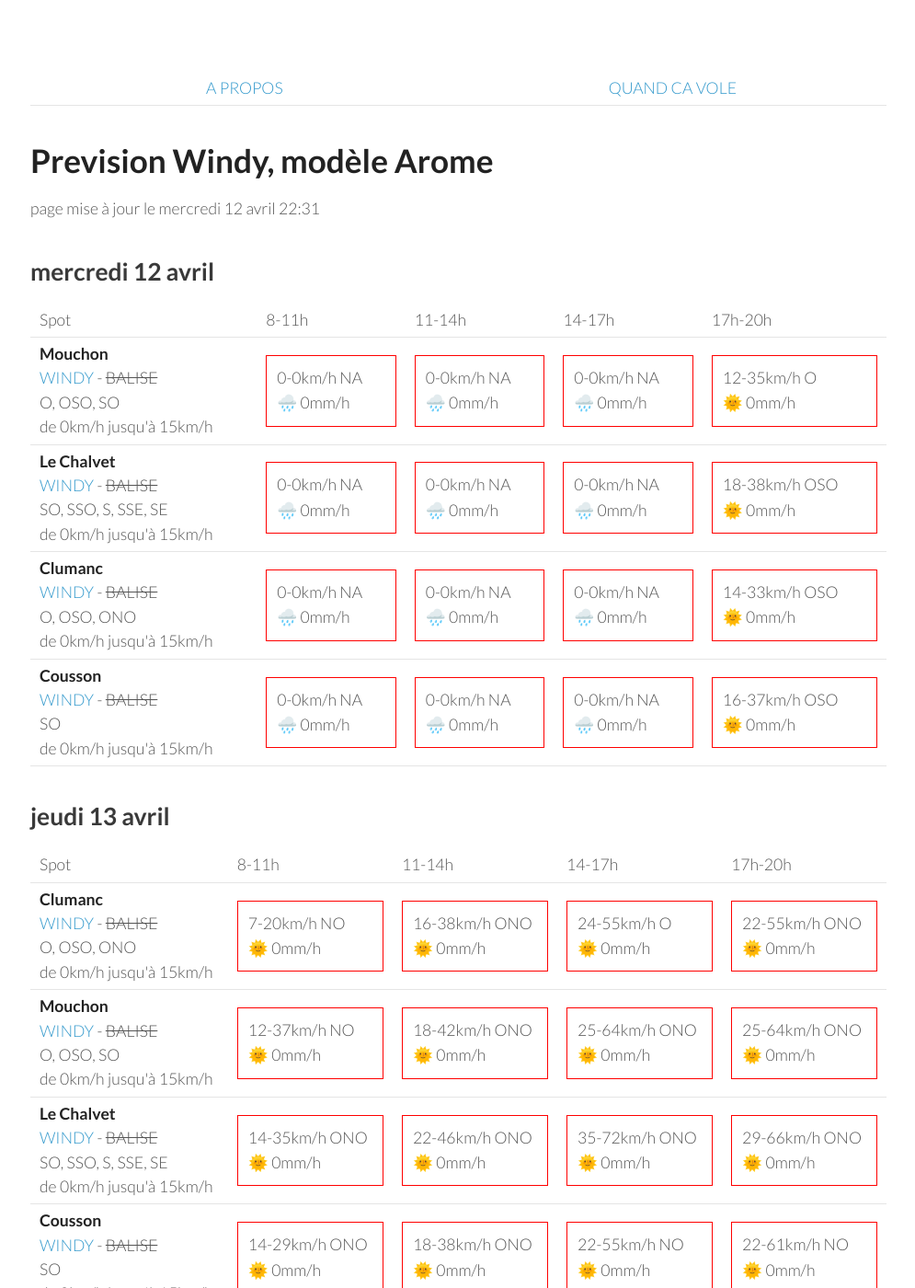
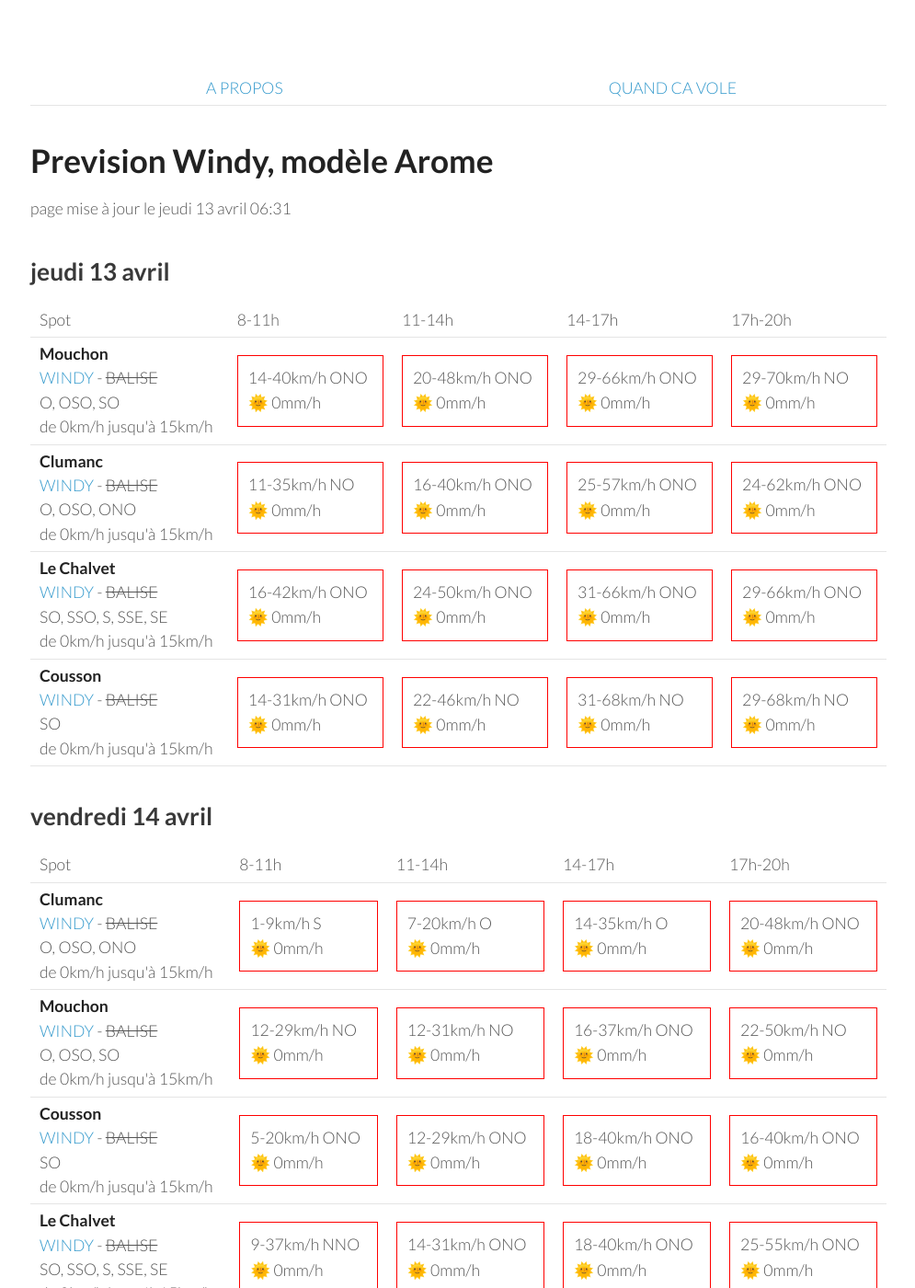
Before and after one commit to parapente-dans-le-nord/parapente-dans-le-nord.github.io, a Jekyll site: the page built from serre_poncon.markdown, in a window 1280 px wide and 1400 px high. Shown: the whole window at 92% size, without its empty margins (25-1020 px from the left). Built offline with Jekyll 4.4.1, drawn with Linux system fonts in a browser that asks for light colours; some of the changed text lies outside the part shown.

Commit message:
update index.markdown

```diff
--- a/serre_poncon.markdown
+++ b/serre_poncon.markdown
@@ -7,9 +7,9 @@ title:  "Tous les spots"
 {: .links}
 
 # Prevision Windy, modèle Arome
-page mise à jour le mercredi 12 avril 22:31
+page mise à jour le jeudi 13 avril 06:31
 
-## mercredi 12 avril
+## jeudi 13 avril
 
 {::nomarkdown}
 <table>
@@ -24,81 +24,29 @@ page mise à jour le mercredi 12 avril 22:31
 <tr>
         <td><strong>Mouchon</strong><br><a href="https://windy.com/43.992/6.424?43.878,6.425,10,m:eSuaglR">WINDY</a> - <span class="no-balise"> BALISE </span><br> <span class="vent-favorable">O, OSO, SO</span><br><span class="force-vent">de 0km/h jusqu'à 15km/h</span> </td>
 
-            <td><div class="not-flyable"><p>0-0km/h NA</p><p>🌧️ 0mm/h</p></div></td>
-            <td><div class="not-flyable"><p>0-0km/h NA</p><p>🌧️ 0mm/h</p></div></td>
-            <td><div class="not-flyable"><p>0-0km/h NA</p><p>🌧️ 0mm/h</p></div></td>
-            <td><div class="not-flyable"><p>12-35km/h O</p><p>🌞 0mm/h</p></div></td>
+            <td><div class="not-flyable"><p>14-40km/h ONO</p><p>🌞 0mm/h</p></div></td>
+            <td><div class="not-flyable"><p>20-48km/h ONO</p><p>🌞 0mm/h</p></div></td>
+            <td><div class="not-flyable"><p>29-66km/h ONO</p><p>🌞 0mm/h</p></div></td>
+            <td><div class="not-flyable"><p>29-70km/h NO</p><p>🌞 0mm/h</p></div></td>
 
-    </tr>
-<tr>
-        <td><strong>Le Chalvet</strong><br><a href="https://windy.com/43.979/6.480?43.866,6.480,10,m:eSsaglX">WINDY</a> - <span class="no-balise"> BALISE </span><br> <span class="vent-favorable">SO, SSO, S, SSE, SE</span><br><span class="force-vent">de 0km/h jusqu'à 15km/h</span> </td>
-
-            <td><div class="not-flyable"><p>0-0km/h NA</p><p>🌧️ 0mm/h</p></div></td>
-            <td><div class="not-flyable"><p>0-0km/h NA</p><p>🌧️ 0mm/h</p></div></td>
-            <td><div class="not-flyable"><p>0-0km/h NA</p><p>🌧️ 0mm/h</p></div></td>
-            <td><div class="not-flyable"><p>18-38km/h OSO</p><p>🌞 0mm/h</p></div></td>
 
     </tr>
 <tr>
         <td><strong>Clumanc</strong><br><a href="https://windy.com/44.027/6.402?43.914,6.403,10,m:eSxaglP">WINDY</a> - <span class="no-balise"> BALISE </span><br> <span class="vent-favorable">O, OSO, ONO</span><br><span class="force-vent">de 0km/h jusqu'à 15km/h</span> </td>
 
-            <td><div class="not-flyable"><p>0-0km/h NA</p><p>🌧️ 0mm/h</p></div></td>
-            <td><div class="not-flyable"><p>0-0km/h NA</p><p>🌧️ 0mm/h</p></div></td>
-            <td><div class="not-flyable"><p>0-0km/h NA</p><p>🌧️ 0mm/h</p></div></td>
-            <td><div class="not-flyable"><p>14-33km/h OSO</p><p>🌞 0mm/h</p></div></td>
-
-    </tr>
-<tr>
-        <td><strong>Cousson</strong><br><a href="https://windy.com/44.054/6.240?43.940,6.241,10,m:eSAaglz">WINDY</a> - <span class="no-balise"> BALISE </span><br> <span class="vent-favorable">SO</span><br><span class="force-vent">de 0km/h jusqu'à 15km/h</span> </td>
-
-            <td><div class="not-flyable"><p>0-0km/h NA</p><p>🌧️ 0mm/h</p></div></td>
-            <td><div class="not-flyable"><p>0-0km/h NA</p><p>🌧️ 0mm/h</p></div></td>
-            <td><div class="not-flyable"><p>0-0km/h NA</p><p>🌧️ 0mm/h</p></div></td>
-            <td><div class="not-flyable"><p>16-37km/h OSO</p><p>🌞 0mm/h</p></div></td>
-
-    </tr>
-
-</tbody>
-</table>
-{:/}
-## jeudi 13 avril
-
-{::nomarkdown}
-<table>
-  <tbody>
-    <tr>
-      <td>Spot</td>
-      <td>8-11h</td>
-      <td>11-14h</td>
-      <td>14-17h</td>
-      <td>17h-20h</td>
-    </tr>
-<tr>
-        <td><strong>Clumanc</strong><br><a href="https://windy.com/44.027/6.402?43.914,6.403,10,m:eSxaglP">WINDY</a> - <span class="no-balise"> BALISE </span><br> <span class="vent-favorable">O, OSO, ONO</span><br><span class="force-vent">de 0km/h jusqu'à 15km/h</span> </td>
-
-            <td><div class="not-flyable"><p>7-20km/h NO</p><p>🌞 0mm/h</p></div></td>
-            <td><div class="not-flyable"><p>16-38km/h ONO</p><p>🌞 0mm/h</p></div></td>
-            <td><div class="not-flyable"><p>24-55km/h O</p><p>🌞 0mm/h</p></div></td>
-            <td><div class="not-flyable"><p>22-55km/h ONO</p><p>🌞 0mm/h</p></div></td>
-
-
-    </tr>
-<tr>
-        <td><strong>Mouchon</strong><br><a href="https://windy.com/43.992/6.424?43.878,6.425,10,m:eSuaglR">WINDY</a> - <span class="no-balise"> BALISE </span><br> <span class="vent-favorable">O, OSO, SO</span><br><span class="force-vent">de 0km/h jusqu'à 15km/h</span> </td>
-
-            <td><div class="not-flyable"><p>12-37km/h NO</p><p>🌞 0mm/h</p></div></td>
-            <td><div class="not-flyable"><p>18-42km/h ONO</p><p>🌞 0mm/h</p></div></td>
-            <td><div class="not-flyable"><p>25-64km/h ONO</p><p>🌞 0mm/h</p></div></td>
-            <td><div class="not-flyable"><p>25-64km/h ONO</p><p>🌞 0mm/h</p></div></td>
+            <td><div class="not-flyable"><p>11-35km/h NO</p><p>🌞 0mm/h</p></div></td>
+            <td><div class="not-flyable"><p>16-40km/h ONO</p><p>🌞 0mm/h</p></div></td>
+            <td><div class="not-flyable"><p>25-57km/h ONO</p><p>🌞 0mm/h</p></div></td>
+            <td><div class="not-flyable"><p>24-62km/h ONO</p><p>🌞 0mm/h</p></div></td>
 
 
     </tr>
 <tr>
         <td><strong>Le Chalvet</strong><br><a href="https://windy.com/43.979/6.480?43.866,6.480,10,m:eSsaglX">WINDY</a> - <span class="no-balise"> BALISE </span><br> <span class="vent-favorable">SO, SSO, S, SSE, SE</span><br><span class="force-vent">de 0km/h jusqu'à 15km/h</span> </td>
 
-            <td><div class="not-flyable"><p>14-35km/h ONO</p><p>🌞 0mm/h</p></div></td>
-            <td><div class="not-flyable"><p>22-46km/h ONO</p><p>🌞 0mm/h</p></div></td>
-            <td><div class="not-flyable"><p>35-72km/h ONO</p><p>🌞 0mm/h</p></div></td>
+            <td><div class="not-flyable"><p>16-42km/h ONO</p><p>🌞 0mm/h</p></div></td>
+            <td><div class="not-flyable"><p>24-50km/h ONO</p><p>🌞 0mm/h</p></div></td>
+            <td><div class="not-flyable"><p>31-66km/h ONO</p><p>🌞 0mm/h</p></div></td>
             <td><div class="not-flyable"><p>29-66km/h ONO</p><p>🌞 0mm/h</p></div></td>
 
 
@@ -106,10 +54,10 @@ page mise à jour le mercredi 12 avril 22:31
 <tr>
         <td><strong>Cousson</strong><br><a href="https://windy.com/44.054/6.240?43.940,6.241,10,m:eSAaglz">WINDY</a> - <span class="no-balise"> BALISE </span><br> <span class="vent-favorable">SO</span><br><span class="force-vent">de 0km/h jusqu'à 15km/h</span> </td>
 
-            <td><div class="not-flyable"><p>14-29km/h ONO</p><p>🌞 0mm/h</p></div></td>
-            <td><div class="not-flyable"><p>18-38km/h ONO</p><p>🌞 0mm/h</p></div></td>
-            <td><div class="not-flyable"><p>22-55km/h NO</p><p>🌞 0mm/h</p></div></td>
-            <td><div class="not-flyable"><p>22-61km/h NO</p><p>🌞 0mm/h</p></div></td>
+            <td><div class="not-flyable"><p>14-31km/h ONO</p><p>🌞 0mm/h</p></div></td>
+            <td><div class="not-flyable"><p>22-46km/h NO</p><p>🌞 0mm/h</p></div></td>
+            <td><div class="not-flyable"><p>31-68km/h NO</p><p>🌞 0mm/h</p></div></td>
+            <td><div class="not-flyable"><p>29-68km/h NO</p><p>🌞 0mm/h</p></div></td>
 
 
     </tr>
@@ -132,40 +80,40 @@ page mise à jour le mercredi 12 avril 22:31
 <tr>
         <td><strong>Clumanc</strong><br><a href="https://windy.com/44.027/6.402?43.914,6.403,10,m:eSxaglP">WINDY</a> - <span class="no-balise"> BALISE </span><br> <span class="vent-favorable">O, OSO, ONO</span><br><span class="force-vent">de 0km/h jusqu'à 15km/h</span> </td>
 
-            <td><div class="not-flyable"><p>3-24km/h OSO</p><p>🌞 0mm/h</p></div></td>
-            <td><div class="not-flyable"><p>12-38km/h NO</p><p>🌞 0mm/h</p></div></td>
-            <td><div class="not-flyable"><p>18-50km/h ONO</p><p>🌞 0mm/h</p></div></td>
-            <td><div class="not-flyable"><p>20-55km/h ONO</p><p>🌞 0mm/h</p></div></td>
+            <td><div class="not-flyable"><p>1-9km/h S</p><p>🌞 0mm/h</p></div></td>
+            <td><div class="not-flyable"><p>7-20km/h O</p><p>🌞 0mm/h</p></div></td>
+            <td><div class="not-flyable"><p>14-35km/h O</p><p>🌞 0mm/h</p></div></td>
+            <td><div class="not-flyable"><p>20-48km/h ONO</p><p>🌞 0mm/h</p></div></td>
 
 
     </tr>
 <tr>
         <td><strong>Mouchon</strong><br><a href="https://windy.com/43.992/6.424?43.878,6.425,10,m:eSuaglR">WINDY</a> - <span class="no-balise"> BALISE </span><br> <span class="vent-favorable">O, OSO, SO</span><br><span class="force-vent">de 0km/h jusqu'à 15km/h</span> </td>
 
-            <td><div class="not-flyable"><p>11-29km/h NO</p><p>🌞 0mm/h</p></div></td>
-            <td><div class="not-flyable"><p>14-40km/h NO</p><p>🌞 0mm/h</p></div></td>
-            <td><div class="not-flyable"><p>18-50km/h ONO</p><p>🌞 0mm/h</p></div></td>
-            <td><div class="not-flyable"><p>20-55km/h ONO</p><p>🌞 0mm/h</p></div></td>
+            <td><div class="not-flyable"><p>12-29km/h NO</p><p>🌞 0mm/h</p></div></td>
+            <td><div class="not-flyable"><p>12-31km/h NO</p><p>🌞 0mm/h</p></div></td>
+            <td><div class="not-flyable"><p>16-37km/h ONO</p><p>🌞 0mm/h</p></div></td>
+            <td><div class="not-flyable"><p>22-50km/h NO</p><p>🌞 0mm/h</p></div></td>
 
 
     </tr>
 <tr>
         <td><strong>Cousson</strong><br><a href="https://windy.com/44.054/6.240?43.940,6.241,10,m:eSAaglz">WINDY</a> - <span class="no-balise"> BALISE </span><br> <span class="vent-favorable">SO</span><br><span class="force-vent">de 0km/h jusqu'à 15km/h</span> </td>
 
-            <td><div class="not-flyable"><p>7-20km/h ONO</p><p>🌞 0mm/h</p></div></td>
-            <td><div class="not-flyable"><p>12-35km/h NO</p><p>🌞 0mm/h</p></div></td>
-            <td><div class="not-flyable"><p>16-42km/h ONO</p><p>🌞 0mm/h</p></div></td>
-            <td><div class="not-flyable"><p>18-46km/h ONO</p><p>🌞 0mm/h</p></div></td>
+            <td><div class="not-flyable"><p>5-20km/h ONO</p><p>🌞 0mm/h</p></div></td>
+            <td><div class="not-flyable"><p>12-29km/h ONO</p><p>🌞 0mm/h</p></div></td>
+            <td><div class="not-flyable"><p>18-40km/h ONO</p><p>🌞 0mm/h</p></div></td>
+            <td><div class="not-flyable"><p>16-40km/h ONO</p><p>🌞 0mm/h</p></div></td>
 
 
     </tr>
 <tr>
         <td><strong>Le Chalvet</strong><br><a href="https://windy.com/43.979/6.480?43.866,6.480,10,m:eSsaglX">WINDY</a> - <span class="no-balise"> BALISE </span><br> <span class="vent-favorable">SO, SSO, S, SSE, SE</span><br><span class="force-vent">de 0km/h jusqu'à 15km/h</span> </td>
 
-            <td><div class="not-flyable"><p>14-35km/h NNO</p><p>🌞 0mm/h</p></div></td>
-            <td><div class="not-flyable"><p>14-42km/h NO</p><p>🌞 0mm/h</p></div></td>
-            <td><div class="not-flyable"><p>18-48km/h ONO</p><p>🌞 0mm/h</p></div></td>
-            <td><div class="not-flyable"><p>20-57km/h ONO</p><p>🌞 0mm/h</p></div></td>
+            <td><div class="not-flyable"><p>9-37km/h NNO</p><p>🌞 0mm/h</p></div></td>
+            <td><div class="not-flyable"><p>14-31km/h ONO</p><p>🌞 0mm/h</p></div></td>
+            <td><div class="not-flyable"><p>18-40km/h ONO</p><p>🌞 0mm/h</p></div></td>
+            <td><div class="not-flyable"><p>25-55km/h ONO</p><p>🌞 0mm/h</p></div></td>
 
 
     </tr>
@@ -186,42 +134,42 @@ page mise à jour le mercredi 12 avril 22:31
       <td>17h-20h</td>
     </tr>
 <tr>
+        <td><strong>Mouchon</strong><br><a href="https://windy.com/43.992/6.424?43.878,6.425,10,m:eSuaglR">WINDY</a> - <span class="no-balise"> BALISE </span><br> <span class="vent-favorable">O, OSO, SO</span><br><span class="force-vent">de 0km/h jusqu'à 15km/h</span> </td>
+
+            <td><div class="not-flyable"><p>11-33km/h NO</p><p>🌞 0mm/h</p></div></td>
+            <td><div class="not-flyable"><p>18-48km/h NO</p><p>🌧 0.2mm/h</p></div></td>
+            <td><div class="not-flyable"><p>24-64km/h ONO</p><p>🌧 2.7mm/h</p></div></td>
+            <td><div class="not-flyable"><p>27-75km/h NO</p><p>🌧 0.5mm/h</p></div></td>
+
+
+    </tr>
+<tr>
+        <td><strong>Clumanc</strong><br><a href="https://windy.com/44.027/6.402?43.914,6.403,10,m:eSxaglP">WINDY</a> - <span class="no-balise"> BALISE </span><br> <span class="vent-favorable">O, OSO, ONO</span><br><span class="force-vent">de 0km/h jusqu'à 15km/h</span> </td>
+
+            <td><div class="not-flyable"><p>9-31km/h NO</p><p>🌞 0mm/h</p></div></td>
+            <td><div class="not-flyable"><p>16-44km/h NO</p><p>🌧 0.3mm/h</p></div></td>
+            <td><div class="not-flyable"><p>22-64km/h ONO</p><p>🌧 2.8mm/h</p></div></td>
+            <td><div class="not-flyable"><p>25-75km/h NO</p><p>🌧 0.4mm/h</p></div></td>
+
+
+    </tr>
+<tr>
         <td><strong>Cousson</strong><br><a href="https://windy.com/44.054/6.240?43.940,6.241,10,m:eSAaglz">WINDY</a> - <span class="no-balise"> BALISE </span><br> <span class="vent-favorable">SO</span><br><span class="force-vent">de 0km/h jusqu'à 15km/h</span> </td>
 
-            <td><div class="not-flyable"><p>5-24km/h NO</p><p>🌞 0mm/h</p></div></td>
-            <td><div class="not-flyable"><p>14-38km/h NO</p><p>🌞 0mm/h</p></div></td>
-            <td><div class="not-flyable"><p>20-57km/h NO</p><p>🌧 0.9mm/h</p></div></td>
-            <td><div class="not-flyable"><p>24-70km/h NO</p><p>🌧 0.9mm/h</p></div></td>
+            <td><div class="not-flyable"><p>5-24km/h NNO</p><p>🌞 0mm/h</p></div></td>
+            <td><div class="not-flyable"><p>16-40km/h NO</p><p>🌧 0.2mm/h</p></div></td>
+            <td><div class="not-flyable"><p>22-61km/h NO</p><p>🌧 0.5mm/h</p></div></td>
+            <td><div class="not-flyable"><p>25-74km/h NO</p><p>🌧 0.2mm/h</p></div></td>
 
 
     </tr>
 <tr>
         <td><strong>Le Chalvet</strong><br><a href="https://windy.com/43.979/6.480?43.866,6.480,10,m:eSsaglX">WINDY</a> - <span class="no-balise"> BALISE </span><br> <span class="vent-favorable">SO, SSO, S, SSE, SE</span><br><span class="force-vent">de 0km/h jusqu'à 15km/h</span> </td>
 
-            <td><div class="not-flyable"><p>11-38km/h NO</p><p>🌞 0mm/h</p></div></td>
-            <td><div class="not-flyable"><p>18-48km/h NO</p><p>🌞 0mm/h</p></div></td>
-            <td><div class="not-flyable"><p>22-59km/h NO</p><p>🌧 0.6mm/h</p></div></td>
-            <td><div class="not-flyable"><p>25-72km/h NO</p><p>🌧 0.8mm/h</p></div></td>
-
-
-    </tr>
-<tr>
-        <td><strong>Mouchon</strong><br><a href="https://windy.com/43.992/6.424?43.878,6.425,10,m:eSuaglR">WINDY</a> - <span class="no-balise"> BALISE </span><br> <span class="vent-favorable">O, OSO, SO</span><br><span class="force-vent">de 0km/h jusqu'à 15km/h</span> </td>
-
             <td><div class="not-flyable"><p>11-37km/h NO</p><p>🌞 0mm/h</p></div></td>
             <td><div class="not-flyable"><p>18-50km/h NO</p><p>🌞 0mm/h</p></div></td>
-            <td><div class="not-flyable"><p>22-62km/h NO</p><p>🌧 2.7mm/h</p></div></td>
-            <td><div class="not-flyable"><p>25-74km/h NO</p><p>🌧 0.6mm/h</p></div></td>
-
-
-    </tr>
-<tr>
-        <td><strong>Clumanc</strong><br><a href="https://windy.com/44.027/6.402?43.914,6.403,10,m:eSxaglP">WINDY</a> - <span class="no-balise"> BALISE </span><br> <span class="vent-favorable">O, OSO, ONO</span><br><span class="force-vent">de 0km/h jusqu'à 15km/h</span> </td>
-
-            <td><div class="not-flyable"><p>9-33km/h NO</p><p>🌞 0mm/h</p></div></td>
-            <td><div class="not-flyable"><p>18-48km/h NO</p><p>🌞 0mm/h</p></div></td>
-            <td><div class="not-flyable"><p>22-62km/h NO</p><p>🌧 2.8mm/h</p></div></td>
-            <td><div class="not-flyable"><p>25-74km/h NO</p><p>🌧 0.7mm/h</p></div></td>
+            <td><div class="not-flyable"><p>24-66km/h ONO</p><p>🌧 1.6mm/h</p></div></td>
+            <td><div class="not-flyable"><p>25-75km/h NO</p><p>🌧 0.4mm/h</p></div></td>
 
 
     </tr>
@@ -242,40 +190,40 @@ page mise à jour le mercredi 12 avril 22:31
       <td>17h-20h</td>
     </tr>
 <tr>
+        <td><strong>Mouchon</strong><br><a href="https://windy.com/43.992/6.424?43.878,6.425,10,m:eSuaglR">WINDY</a> - <span class="no-balise"> BALISE </span><br> <span class="vent-favorable">O, OSO, SO</span><br><span class="force-vent">de 0km/h jusqu'à 15km/h</span> </td>
+
+            <td><div class="not-flyable"><p>3-16km/h NE</p><p>🌞 0mm/h</p></div></td>
+            <td><div class="not-flyable"><p>5-20km/h O</p><p>🌞 0mm/h</p></div></td>
+            <td><div class="not-flyable"><p>7-25km/h O</p><p>🌧 0.2mm/h</p></div></td>
+            <td><div class="not-flyable"><p>5-27km/h O</p><p>🌧 0.4mm/h</p></div></td>
+
+
+    </tr>
+<tr>
         <td><strong>Clumanc</strong><br><a href="https://windy.com/44.027/6.402?43.914,6.403,10,m:eSxaglP">WINDY</a> - <span class="no-balise"> BALISE </span><br> <span class="vent-favorable">O, OSO, ONO</span><br><span class="force-vent">de 0km/h jusqu'à 15km/h</span> </td>
 
             <td><div class="not-flyable"><p>3-18km/h ENE</p><p>🌞 0mm/h</p></div></td>
-            <td><div class="not-flyable"><p>3-18km/h OSO</p><p>🌞 0mm/h</p></div></td>
+            <td><div class="not-flyable"><p>5-22km/h O</p><p>🌞 0mm/h</p></div></td>
             <td><div class="not-flyable"><p>9-27km/h O</p><p>🌧 0.2mm/h</p></div></td>
             <td><div class="not-flyable"><p>5-27km/h O</p><p>🌧 0.6mm/h</p></div></td>
 
 
     </tr>
 <tr>
-        <td><strong>Mouchon</strong><br><a href="https://windy.com/43.992/6.424?43.878,6.425,10,m:eSuaglR">WINDY</a> - <span class="no-balise"> BALISE </span><br> <span class="vent-favorable">O, OSO, SO</span><br><span class="force-vent">de 0km/h jusqu'à 15km/h</span> </td>
-
-            <td><div class="not-flyable"><p>3-14km/h ENE</p><p>🌞 0mm/h</p></div></td>
-            <td><div class="not-flyable"><p>1-16km/h SO</p><p>🌞 0mm/h</p></div></td>
-            <td><div class="not-flyable"><p>7-25km/h O</p><p>🌧 0.2mm/h</p></div></td>
-            <td><div class="not-flyable"><p>5-27km/h O</p><p>🌧 0.4mm/h</p></div></td>
-
-
-    </tr>
-<tr>
         <td><strong>Le Chalvet</strong><br><a href="https://windy.com/43.979/6.480?43.866,6.480,10,m:eSsaglX">WINDY</a> - <span class="no-balise"> BALISE </span><br> <span class="vent-favorable">SO, SSO, S, SSE, SE</span><br><span class="force-vent">de 0km/h jusqu'à 15km/h</span> </td>
 
-            <td><div class="not-flyable"><p>1-14km/h NNE</p><p>🌞 0mm/h</p></div></td>
-            <td><div class="not-flyable"><p>7-24km/h OSO</p><p>🌞 0mm/h</p></div></td>
-            <td><div class="not-flyable"><p>7-31km/h OSO</p><p>🌧 0.2mm/h</p></div></td>
-            <td><div class="not-flyable"><p>9-29km/h ESE</p><p>🌧 1.5mm/h</p></div></td>
+            <td><div class="not-flyable"><p>3-14km/h NNE</p><p>🌞 0mm/h</p></div></td>
+            <td><div class="not-flyable"><p>3-18km/h OSO</p><p>🌞 0mm/h</p></div></td>
+            <td><div class="not-flyable"><p>7-24km/h OSO</p><p>🌧 0.2mm/h</p></div></td>
+            <td><div class="not-flyable"><p>5-25km/h O</p><p>🌧 0.4mm/h</p></div></td>
 
 
     </tr>
 <tr>
         <td><strong>Cousson</strong><br><a href="https://windy.com/44.054/6.240?43.940,6.241,10,m:eSAaglz">WINDY</a> - <span class="no-balise"> BALISE </span><br> <span class="vent-favorable">SO</span><br><span class="force-vent">de 0km/h jusqu'à 15km/h</span> </td>
 
-            <td><div class="not-flyable"><p>5-25km/h NNE</p><p>🌞 0mm/h</p></div></td>
-            <td><div class="not-flyable"><p>9-29km/h NO</p><p>🌞 0mm/h</p></div></td>
+            <td><div class="not-flyable"><p>5-24km/h NNE</p><p>🌞 0mm/h</p></div></td>
+            <td><div class="not-flyable"><p>9-27km/h NO</p><p>🌞 0mm/h</p></div></td>
             <td><div class="not-flyable"><p>11-35km/h NO</p><p>🌧 0.2mm/h</p></div></td>
             <td><div class="not-flyable"><p>9-31km/h NO</p><p>🌧 0.4mm/h</p></div></td>
 
@@ -308,16 +256,6 @@ page mise à jour le mercredi 12 avril 22:31
 
     </tr>
 <tr>
-        <td><strong>Le Chalvet</strong><br><a href="https://windy.com/43.979/6.480?43.866,6.480,10,m:eSsaglX">WINDY</a> - <span class="no-balise"> BALISE </span><br> <span class="vent-favorable">SO, SSO, S, SSE, SE</span><br><span class="force-vent">de 0km/h jusqu'à 15km/h</span> </td>
-
-            <td><div class="not-flyable"><p>5-16km/h NNE</p><p>🌞 0mm/h</p></div></td>
-            <td><div class="not-flyable"><p>3-20km/h ESE</p><p>🌞 0mm/h</p></div></td>
-            <td><div class="not-flyable"><p>0-24km/h S</p><p>🌧 0.2mm/h</p></div></td>
-            <td><div class="not-flyable"><p>7-25km/h O</p><p>🌧 0.3mm/h</p></div></td>
-
-
-    </tr>
-<tr>
         <td><strong>Mouchon</strong><br><a href="https://windy.com/43.992/6.424?43.878,6.425,10,m:eSuaglR">WINDY</a> - <span class="no-balise"> BALISE </span><br> <span class="vent-favorable">O, OSO, SO</span><br><span class="force-vent">de 0km/h jusqu'à 15km/h</span> </td>
 
             <td><div class="not-flyable"><p>5-18km/h ENE</p><p>🌞 0mm/h</p></div></td>
@@ -337,6 +275,16 @@ page mise à jour le mercredi 12 avril 22:31
 
 
     </tr>
+<tr>
+        <td><strong>Le Chalvet</strong><br><a href="https://windy.com/43.979/6.480?43.866,6.480,10,m:eSsaglX">WINDY</a> - <span class="no-balise"> BALISE </span><br> <span class="vent-favorable">SO, SSO, S, SSE, SE</span><br><span class="force-vent">de 0km/h jusqu'à 15km/h</span> </td>
+
+            <td><div class="not-flyable"><p>3-18km/h NE</p><p>🌞 0mm/h</p></div></td>
+            <td><div class="not-flyable"><p>5-22km/h ENE</p><p>🌞 0mm/h</p></div></td>
+            <td><div class="not-flyable"><p>9-31km/h ENE</p><p>🌧 0.3mm/h</p></div></td>
+            <td><div class="not-flyable"><p>7-29km/h ENE</p><p>🌧 0.2mm/h</p></div></td>
+
+
+    </tr>
 
 </tbody>
 </table>
```
